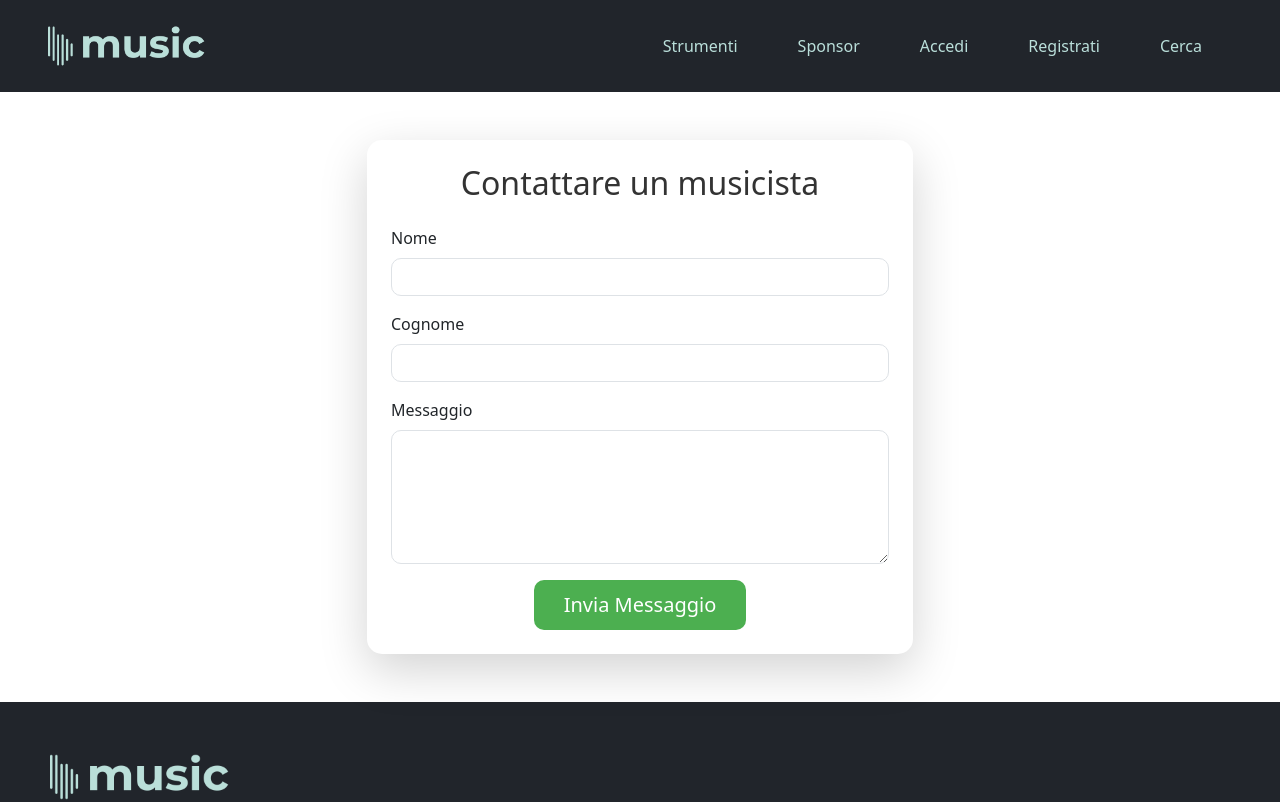
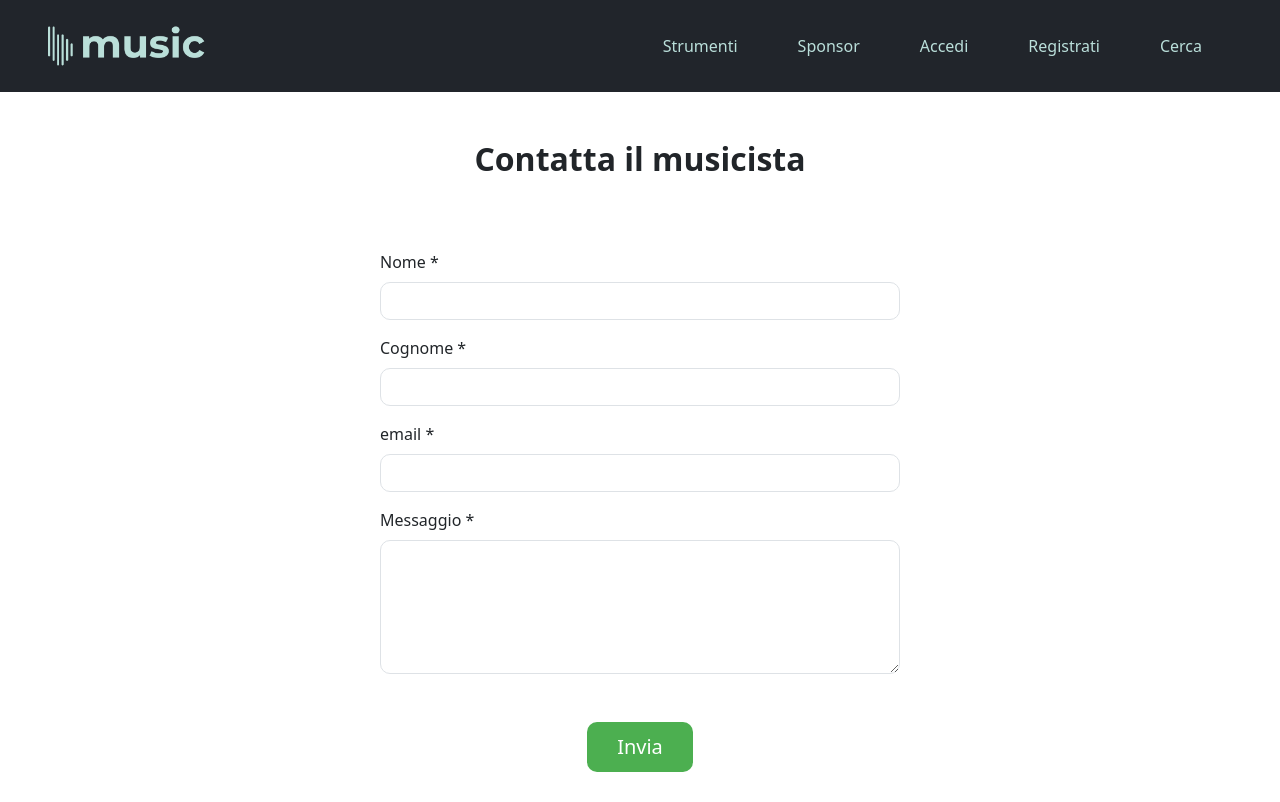
Before and after one commit to maicolkutchoukov/boolean-final-project-frontend, a Vue app: page /contatti in a window 1280 px wide. Shown: the top 802 px of the page. Built offline with nearby package versions, Linux system fonts and the light colour scheme.

Commit message:
FIX SOME PAGES

```diff
--- a/src/components/AppFooter.vue
+++ b/src/components/AppFooter.vue
@@ -159,10 +159,6 @@ document.addEventListener("DOMContentLoaded", function() {
 </template>
 
 <style lang="scss" scoped>
-
-footer {
-    margin-top: 20px;
-}
 
 .footer-top {
     background-color: #21252B;
--- a/src/pages/ContactPage.vue
+++ b/src/pages/ContactPage.vue
@@ -33,32 +33,38 @@ export default {
 </script>
 
 <template>
-    <div class="container my-5">
+    <section class="">
+        <div class="container-fluid py-5">
             <div class="row justify-content-center">
                 <div class="col-lg-6">
-                <div class="card shadow-lg p-4">
-                    <h2 class="text-center mb-4">Contattare un musicista</h2>
-                    <form @submit.prevent="sendMessage">
+
+                        <h2 class="text-center mb-4 fw-bold">Contatta il musicista</h2>
+                        <form @submit.prevent="sendMessage" class="p-5 rounded-4">
                             <div class="mb-3">
-                            <label for="firstName" class="form-label">Nome</label>
+                                <label for="firstName" class="form-label">Nome *</label>
                                 <input type="text" v-model="contactForm.firstName" class="form-control" id="firstName" required>
                             </div>
                             <div class="mb-3">
-                            <label for="lastName" class="form-label">Cognome</label>
+                                <label for="lastName" class="form-label">Cognome *</label>
                                 <input type="text" v-model="contactForm.lastName" class="form-control" id="lastName" required>
                             </div>
                             <div class="mb-3">
-                            <label for="message" class="form-label">Messaggio</label>
+                                <label for="lastName" class="form-label">email *</label>
+                                <input type="text" v-model="contactForm.lastName" class="form-control" id="lastName" required>
+                            </div>
+                            <div class="mb-5">
+                                <label for="message" class="form-label">Messaggio *</label>
                                 <textarea v-model="contactForm.message" class="form-control" id="message" rows="5" required></textarea>
                             </div>
                             <div class="text-center">
-                            <button type="submit" class="btn btn-primary btn-lg">Invia Messaggio</button>
+                                <button type="submit" class="btn btn-primary btn-lg">Invia</button>
                             </div>
                         </form>
+
                 </div>
             </div>
         </div>
-    </div>
+    </section>
 </template>
 
 <style lang="scss" scoped>
--- a/src/pages/HommePage.vue
+++ b/src/pages/HommePage.vue
@@ -195,7 +195,6 @@ export default {
     height: 500px;
     width: 100%;
     background-image: url('../../public/Img/Musician-1.jpg');
-    background-color: darkblue;
     background-repeat: no-repeat;
     background-size: cover;
     background-position: center;
--- a/src/pages/ProfilePage.vue
+++ b/src/pages/ProfilePage.vue
@@ -5,15 +5,13 @@
 import axios from 'axios';
 import { Swiper, SwiperSlide } from 'swiper/vue';
 
-  // Import Swiper styles
-  import 'swiper/css';
+// Import Swiper styles
+import 'swiper/css';
 
-  import 'swiper/css/pagination';
+import 'swiper/css/pagination';
 
-
-
-  // import required modules
-  import { Pagination } from 'swiper/modules';
+// import required modules
+import { Pagination } from 'swiper/modules';
 
 export default {
     data() {
@@ -21,6 +19,12 @@ export default {
             apiUrl: 'http://127.0.0.1:8000/api/users/',
             singleMusician: [],
             demoPath: '',
+            showModal: false,
+            contactForm: {
+                firstName: '',
+                lastName: '',
+                message: ''
+            }
         };
     },
     components: {
@@ -31,6 +35,31 @@ export default {
         return {
             modules: [Pagination],
         };
+    },
+    methods: {
+        openModal() {
+            console.log(this.showModal)
+            this.showModal = true;
+        },
+        closeModal() {
+            this.showModal = false;
+        },
+        sendMessage() {
+            axios.post('http://127.0.0.1:8000/api/messages', this.contactForm)
+                .then(response => {
+                    console.log('Messaggio inviato con successo:', response.data);
+                    this.resetForm();
+                })
+                .catch(error => {
+                    console.error('Errore durante l\'invio del messaggio:', error);
+                });
+        },
+        resetForm() {
+            // Resettare i valori del form dopo l'invio del messaggio
+            this.contactForm.firstName = '';
+            this.contactForm.lastName = '';
+            this.contactForm.message = '';
+        }
     },
     created() {
         axios.get(`${this.apiUrl}${this.$route.params.id}`) // URL DELL'API
@@ -51,35 +80,36 @@ export default {
 </script>
 
 <template>
-    <div class="container-fluid user-img d-flex justify-content-center flex-column ps-5 mb-5"
+    <div v-if="singleMusician.user_details" class="container-fluid user-img d-flex justify-content-center flex-column ps-5 mb-5"
         :style="{ 'background-image': 'url(http://127.0.0.1:8000/storage/' + singleMusician.user_details.picture + ')' }">
         <h1 class="text-white ms-5">{{ singleMusician.name }}</h1>
         <h2 class="text-white ms-5">{{ singleMusician.city }}</h2>
     </div>
-    <div class="container-fluid px-5">
+    <div class="container-fluid px-5 mb-5">
         <div class="row justify-content-between px-5">
             <div class="col-6">
                 <h2 class="fw-bold pt-3 mb-4">Bio</h2>
-                <p>{{ singleMusician.user_details.bio }}</p>
+                <p v-if="singleMusician.user_details" >{{ singleMusician.user_details.bio }}</p>
             </div>
             <div class="col-4 text-end">
                 <h2 class="fw-bold pt-3 mb-4 ">Competenze</h2>
                 <div class="">
                     <span v-for="(role, i) in singleMusician.roles" :key="i">
-                        {{ role.title }}
-                        <span v-if="i !== singleMusician.roles.length - 1">, </span>
+
+                        <img :src='"http://127.0.0.1:8000/storage/" + role.icon' alt="roleInstrument" class="instrument-pic px-4">
+                        <!-- <span v-if="i !== singleMusician.roles.length - 1">, </span> -->
                     </span>
                 </div>
             </div>
             <div class="col-12">
                 <h2 class="fw-bold pt-3 mb-4">Demo</h2>
-                <audio controls class="w-100 px-5">
+                <audio v-if="singleMusician.user_details" controls class="w-100 px-5">
                     <source :src="this.demoPath" type="audio/mpeg">
                 </audio>
             </div>
             <div class="col-12">
                 <h2 class="fw-bold pt-3 mb-4">Info di contatto</h2>
-                <div>
+                <div v-if="singleMusician.user_details" >
                     <i class="fa-solid fa-phone me-3"></i>
                     Mail: {{ singleMusician.user_details.cellphone }}
                 </div>
@@ -158,10 +188,16 @@ export default {
                 <a href="#" class="button-review">Lascia una recensione</a>
             </div>
         </div>
+        <div class="row pt-5">
+            <div class="col-2 offset-10 text-end pe-5">
+                <router-link :to="{ name: 'contact' }" class="header-link"><i class="fa-solid fa-comments fa-2xl"></i></router-link>
+            </div>
+        </div>
     </div>
 </template>
 
 <style lang="scss" scoped>
+
 .card{
     background-color: #21252B;
     color: white;
@@ -185,4 +221,8 @@ export default {
     background-size: cover;
 
 }
+
+.instrument-pic{
+    max-width: 100px;
+}
 </style>
```
Lines whose indentation alone changed are shown as unchanged.
